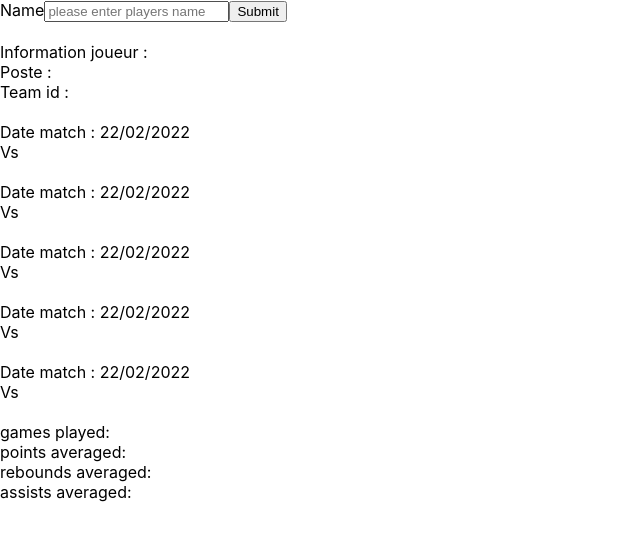
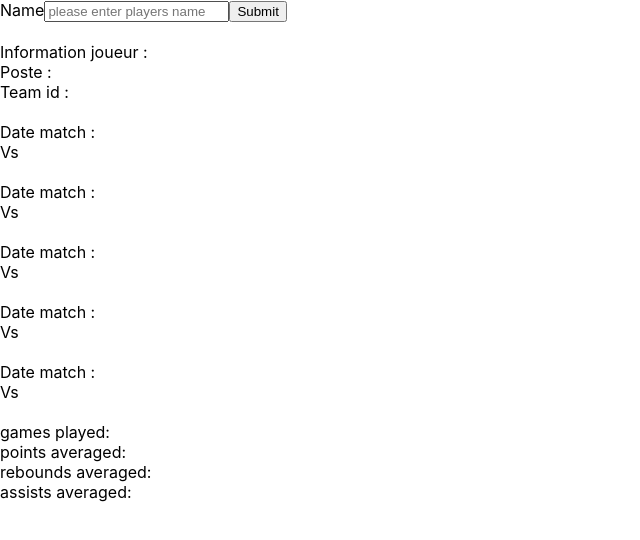
Before and after one commit to Ayoub-ben/NBA, a React (Create React App) app in the folder nba/: page / in a window 1280 px wide. Shown: the top 540 px of the page, without its empty margins (0-640 px from the left). Built offline with nearby package versions, Linux system fonts and the light colour scheme.

Commit message:
#1 arrangement du problème de date

```diff
--- a/nba/src/App.js
+++ b/nba/src/App.js
@@ -6,6 +6,7 @@ class App extends Component {
   constructor(props){
     super(props)
     this.state = {
+      isLoggedIn: true,
       playerName: null,
       teamId: null,
       playerStats: {},
@@ -17,6 +18,8 @@ class App extends Component {
   }
 
   handleSubmit = (e) => {
+    this.state.tabMatch = []
+    this.state.isLoggedIn = false;
     e.preventDefault();
 
     this.getPlayerId();
@@ -120,6 +123,10 @@ class App extends Component {
 
 
  render(){
+
+
+
+
   return (
     <div className="App">
      <form onSubmit={this.handleSubmit}>
@@ -143,32 +150,33 @@ class App extends Component {
      <br/>
      <br/>
 
-     Date match : {dateFormat(this.state.tabMatch[this.state.tabMatch.length-1]?.date, "dd/mm/yyyy")}
+
+     Date match : { this.state.isLoggedIn ? true : dateFormat(this.state.tabMatch[this.state.tabMatch.length-1]?.date, "dddd, dd mmmm yyyy")}
      <br/>
      {this.state.tabMatch[this.state.tabMatch.length-1]?.home_team?.full_name} {this.state.tabMatch[this.state.tabMatch.length-1]?.home_team_score} Vs {this.state.tabMatch[this.state.tabMatch.length-1]?.visitor_team_score} {this.state.tabMatch[this.state.tabMatch.length-1]?.visitor_team?.full_name}
      <br/>
      <br/>
 
-     Date match : {dateFormat(this.state.tabMatch[this.state.tabMatch.length-2]?.date, "dd/mm/yyyy")}
+     Date match : { this.state.isLoggedIn ? true : dateFormat(this.state.tabMatch[this.state.tabMatch.length-2]?.date, "dddd, dd mmmm yyyy")}
      <br/>
      {this.state.tabMatch[this.state.tabMatch.length-2]?.home_team?.full_name} {this.state.tabMatch[this.state.tabMatch.length-2]?.home_team_score} Vs {this.state.tabMatch[this.state.tabMatch.length-2]?.visitor_team_score} {this.state.tabMatch[this.state.tabMatch.length-2]?.visitor_team?.full_name}
       <br/>
       <br/>
 
-      Date match : {dateFormat(this.state.tabMatch[this.state.tabMatch.length-3]?.date, "dd/mm/yyyy")}
+      Date match : { this.state.isLoggedIn ? true : dateFormat(this.state.tabMatch[this.state.tabMatch.length-3]?.date, "dddd, dd mmmm yyyy")}
       <br/>
       {this.state.tabMatch[this.state.tabMatch.length-3]?.home_team?.full_name} {this.state.tabMatch[this.state.tabMatch.length-3]?.home_team_score} Vs {this.state.tabMatch[this.state.tabMatch.length-3]?.visitor_team_score} {this.state.tabMatch[this.state.tabMatch.length-3]?.visitor_team?.full_name}
       <br/>
       <br/>
 
 
-      Date match : {dateFormat(this.state.tabMatch[this.state.tabMatch.length-4]?.date, "dd/mm/yyyy")}
+      Date match : { this.state.isLoggedIn ? true : dateFormat(this.state.tabMatch[this.state.tabMatch.length-4]?.date, "dddd, dd mmmm yyyy")}
       <br/>
       {this.state.tabMatch[this.state.tabMatch.length-4]?.home_team?.full_name} {this.state.tabMatch[this.state.tabMatch.length-4]?.home_team_score} Vs {this.state.tabMatch[this.state.tabMatch.length-4]?.visitor_team_score} {this.state.tabMatch[this.state.tabMatch.length-4]?.visitor_team?.full_name}
       <br/>
       <br/>
 
-      Date match : {dateFormat(this.state.tabMatch[this.state.tabMatch.length-5]?.date, "dd/mm/yyyy")}
+      Date match : { this.state.isLoggedIn ? true : dateFormat(this.state.tabMatch[this.state.tabMatch.length-5]?.date, "dddd, dd mmmm yyyy")}
       <br/>
       {this.state.tabMatch[this.state.tabMatch.length-5]?.home_team?.full_name} {this.state.tabMatch[this.state.tabMatch.length-5]?.home_team_score} Vs {this.state.tabMatch[this.state.tabMatch.length-5]?.visitor_team_score} {this.state.tabMatch[this.state.tabMatch.length-5]?.visitor_team?.full_name}
       <br/>
```
